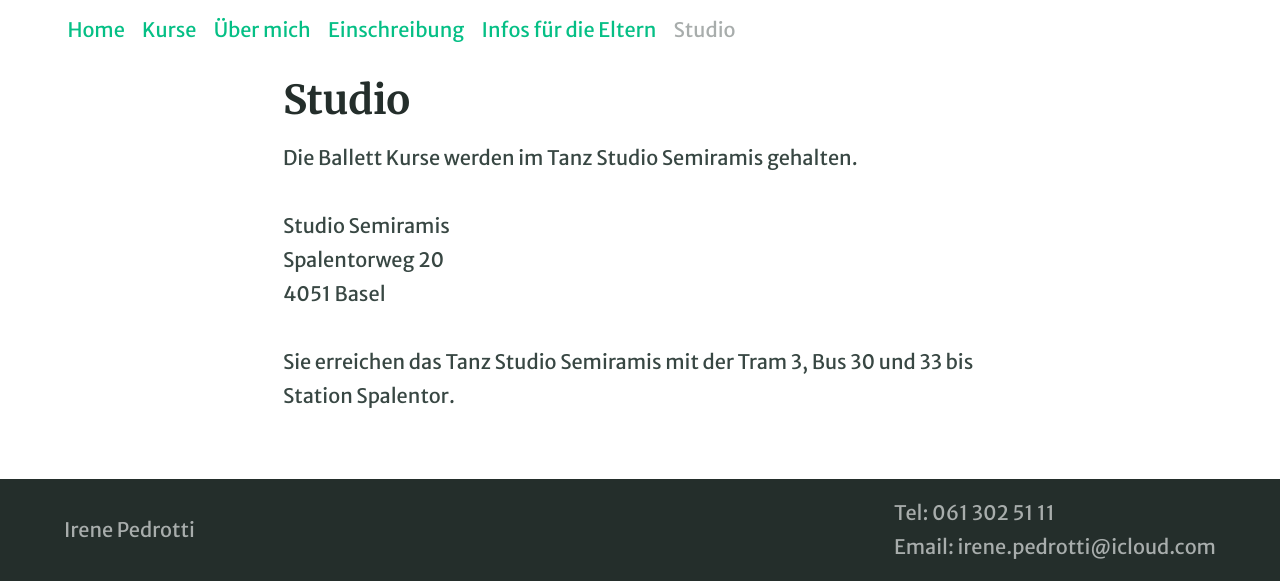
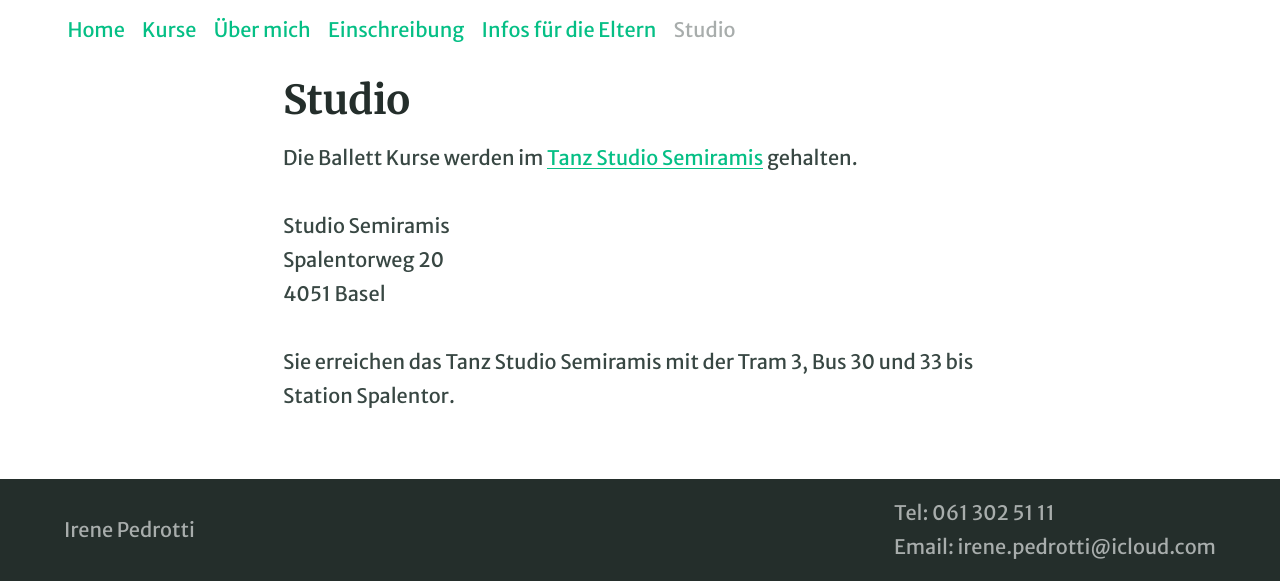
Before and after one commit to irenepedrotti/irenepedrotti.github.io, a Jekyll site: the page built from pages/z11_kontakt.md, in a window 1280 px wide, cut to the strip 319-900 px from the top of the page. Built offline with Jekyll 4.4.1, drawn with Linux system fonts in a browser that asks for light colours; part of the change alters nothing that is shown.

```diff
--- a/pages/z11_kontakt.md
+++ b/pages/z11_kontakt.md
@@ -4,7 +4,7 @@ title: Studio
 permalink: /studio/
 ---
 
-Die Ballett Kurse werden im Tanz Studio Semiramis gehalten.
+Die Ballett Kurse werden im [Tanz Studio Semiramis](http://www.tanzstudio-semiramis.ch/index.html) gehalten.
 
 Studio Semiramis \
 Spalentorweg 20 \
```
Also changed, not shown: assets/mapMovimento.png (deleted).
